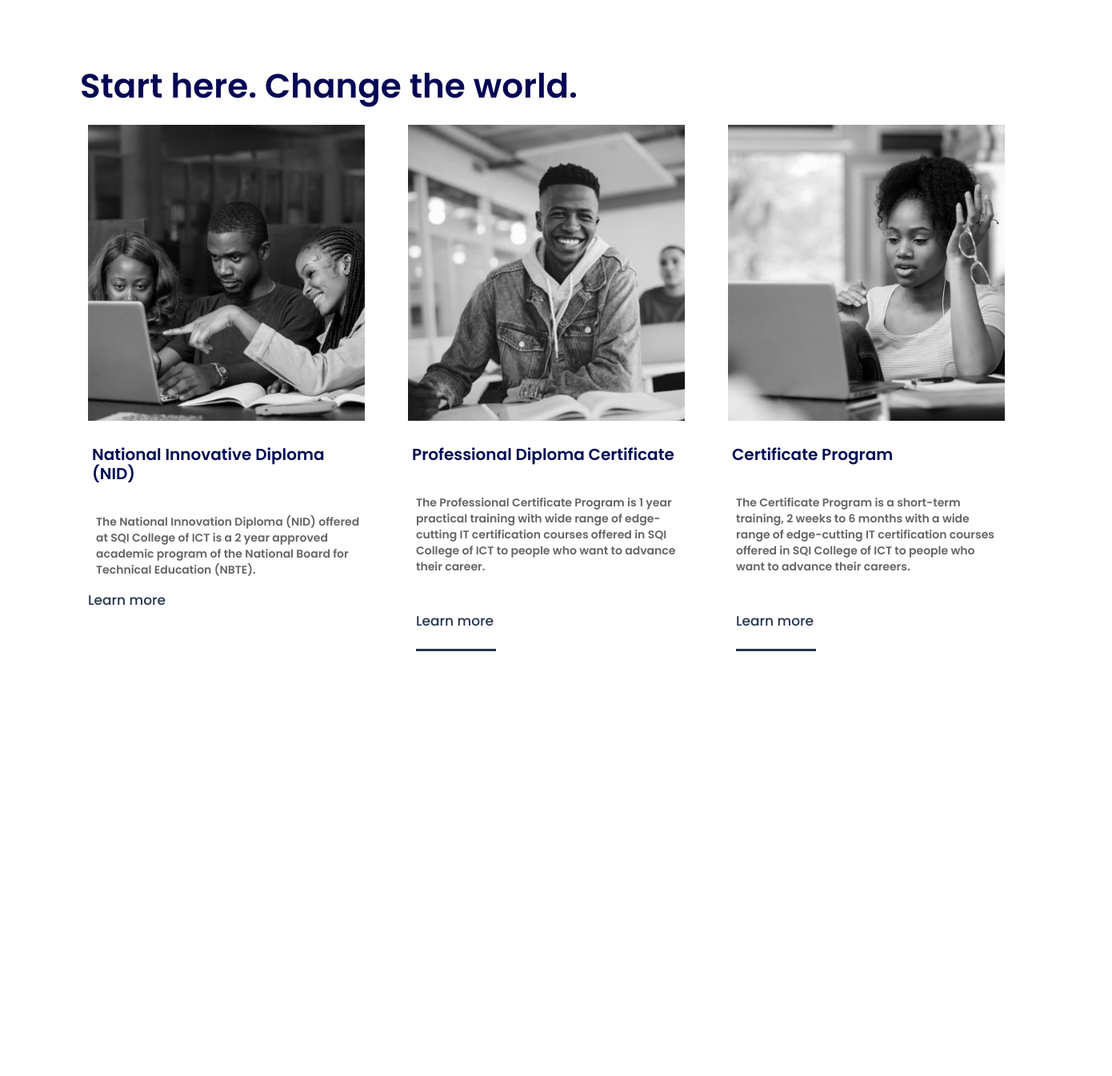
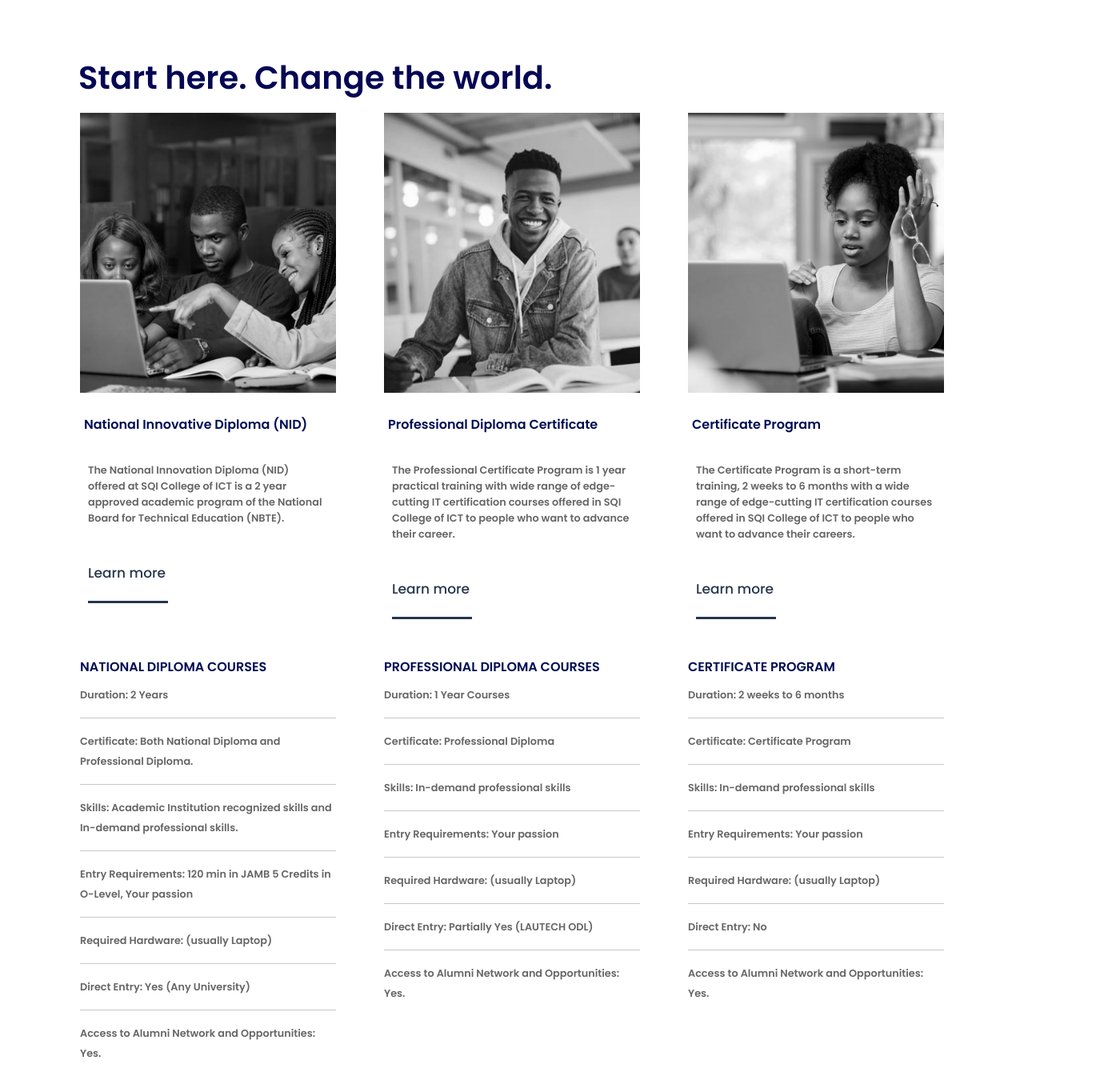
Before and after one commit to TopboySaint/SQI_LP_CLONE_REACT, a React (Vite) app: page / in a window 1280 px wide. Shown: the part 567-1912 px from the top of the page at 80% size, 1390 px wide, since content can reach past the window. Before the commit the page ends 1381 px from the top, so only its background shows below. Built offline with nearby package versions, Linux system fonts and the light colour scheme.

Commit message:
Add Certificate component and update styles for improved layout

```diff
--- a/src/App.jsx
+++ b/src/App.jsx
@@ -2,6 +2,7 @@ import React from "react";
 import Navbar from './components/Navbar';
 import Hero from './components/Hero';
 import Certification from './components/Certification';
+import Certificate from './components/Certificate';
 
 const App = () => {
   return (
@@ -9,6 +10,7 @@ const App = () => {
       <Navbar />
       <Hero />
       <Certification />
+      <Certificate />
     </>
   );
 };
--- /dev/null
+++ b/src/components/Certificate.jsx
@@ -0,0 +1,62 @@
+import React from 'react'
+import Styles from '../css/Certificate.module.css'
+
+const Certificate = () => {
+  return (
+    <>
+      <div className={Styles.enquire}>
+        <div className={Styles.prog}>
+          <h3><strong>NATIONAL DIPLOMA COURSES</strong></h3>
+          <p><strong>Duration</strong>: 2 Years</p>
+          <hr />
+          <p><strong>Certificate:</strong> Both National Diploma and Professional Diploma.</p>
+          <hr />
+          <p><strong>Skills:</strong> Academic Institution recognized skills and In-demand professional skills.</p>
+          <hr />
+          <p><strong>Entry Requirements:</strong> 120 min in JAMB 5 Credits in O-Level, Your passion</p>
+          <hr />
+          <p><strong>Required Hardware:</strong> (usually Laptop)</p>
+          <hr />
+          <p><strong>Direct Entry:</strong> Yes (Any University)</p>
+          <hr />
+          <p><strong>Access to Alumni Network and Opportunities:</strong> Yes.</p>
+        </div>
+        <div className={Styles.prog}>
+          <h3><strong>PROFESSIONAL DIPLOMA COURSES</strong></h3>
+          <p><strong>Duration</strong>: 1 Year Courses</p>
+          <hr />
+          <p><strong>Certificate:</strong> Professional Diploma</p>
+          <hr />
+          <p><strong>Skills:</strong> In-demand professional skills</p>
+          <hr />
+          <p><strong>Entry Requirements:</strong> Your passion</p>
+          <hr />
+          <p><strong>Required Hardware:</strong> (usually Laptop)</p>
+          <hr />
+          <p><strong>Direct Entry:</strong> Partially Yes (LAUTECH ODL)</p>
+          <hr />
+          <p><strong>Access to Alumni Network and Opportunities:</strong> Yes.</p>
+        </div>
+        <div className={Styles.prog}>
+          <h3><strong>CERTIFICATE PROGRAM</strong></h3>
+          <p><strong>Duration:</strong> 2 weeks to 6 months</p>
+          <hr />
+          <p><strong>Certificate:</strong> Certificate Program</p>
+          <hr />
+          <p><strong>Skills:</strong> In-demand professional skills</p>
+          <hr />
+          <p><strong>Entry Requirements:</strong> Your passion</p>
+          <hr />
+          <p><strong>Required Hardware:</strong> (usually Laptop)</p>
+          <hr />
+          <p><strong>Direct Entry:</strong> No</p>
+          <hr />
+          <p><strong>Access to Alumni Network and Opportunities:</strong> Yes.</p>
+        </div>
+      </div>
+    </>
+  )
+}
+
+
+export default Certificate
--- a/src/components/Certification.jsx
+++ b/src/components/Certification.jsx
@@ -17,19 +17,19 @@ const Certification = () => {
                 <img src={nidImg} alt="college bg" />
                 <h3>National Innovative Diploma (NID)</h3>
                 <p>The National Innovation Diploma (NID) offered at SQI College of ICT is a 2 year approved academic program of the National Board for Technical Education (NBTE).</p>
-                <div className={Styles.header}><a href="">Learn more</a></div>
+                <div className={Styles.learn}><a href="">Learn more</a></div>
             </div>
             <div className={Styles.picture}>
                 <img src={pdcImg} alt="prof bg" />
                 <h3>Professional Diploma Certificate</h3>
                 <p>The Professional Certificate Program is 1 year practical training with wide range of edge-cutting IT certification courses offered in SQI College of ICT to people who want to advance their career.</p>
-                <div className={Styles.learn}><a href="">Learn more</a></div>
+                <div className={Styles.learn}><a href="#">Learn more</a></div>
             </div>
             <div className={Styles.picture}>
-                <img src={cpImg} alt="certficate bg" />
+                <img src={cpImg} alt="certificate bg" />
                 <h3>Certificate Program</h3>
                 <p>The Certificate Program is a short-term training, 2 weeks to 6 months with a wide range of edge-cutting IT certification courses offered in SQI College of ICT to people who want to advance their careers.</p>
-                <div className={Styles.learn}><a href="">Learn more</a></div>
+                <div className={Styles.learn}><a href="#">Learn more</a></div>
             </div>
         </div>
     </>
--- /dev/null
+++ b/src/css/Certificate.module.css
@@ -0,0 +1,25 @@
+.enquire{
+    display: flex;
+    flex-wrap: wrap;
+    gap: 60px;
+    justify-content: center;
+}
+.prog{
+    border: none;
+    width: 25%;
+    margin-top: 80px;
+}
+.prog h3{
+    font-family: poppins, sans-serif;
+    font-size: 1rem;
+    font-weight: 700;
+    color: #000e54;
+    padding-bottom: 5px;
+}
+.prog p{
+    font-family: poppins, sans-serif;
+    font-size: 0.8rem;
+    font-weight: 550;
+    color: #666;
+    line-height: 25px;
+}
--- a/src/css/Certification.module.css
+++ b/src/css/Certification.module.css
@@ -1,40 +1,38 @@
 .picture{
     border: none;
-    width: 350px;
-    height: 650px;
-    position: relative;
-    top: 15px;
+    width: 25%;
 }
 .header h2{
-    margin-top: 80px;
-    font-size: 42px;
+    margin-top: 70px;
+    font-size: 2.5rem;
     font-weight: 600;
     font-family: poppins;
     color: #050754;
-    transform: translate(100px,0px );
+    padding-left: 98px;
+    margin-bottom: 20px;
 }
 .pictures{
     display: flex;
     flex-wrap: wrap;
-    gap: 50px;
-    transform: translate(110px,0px );
+    justify-content: center;
+    gap: 60px;
 }
 .picture img{
-    width: 346px;
-    height: 370px;
+    width: 100%;
+    height: 350px;
     filter: grayscale(150);
 }
 .picture h3{
     color:#000E54;
     font-weight: 700;
-    font-size: 20px;
+    font-size: 1rem;
     font-family: poppins;
     padding: 30px 5px;
 }
 .picture p{
     color: #666666;
     font-weight: 550;
-    font-size: 14px;
+    font-size: 0.8rem;
     font-family: poppins;
     line-height: 20px;
     padding: 0px 10px;
--- a/src/css/Hero.module.css
+++ b/src/css/Hero.module.css
@@ -7,23 +7,24 @@
 }
 .divs{
     display: flex;
+    justify-content: center;
 }
 .study h1{
     font-size: 64px;
     font-weight: 800;
     color: #000e42;
-    padding: 100px;
-    line-height: 70px;
+    padding: 80px;
+    line-height: 75px;
     font-family: helvetica, sans-serif;
 }
 .study p{
     font-size: 16px;
     font-weight: 400;
     color:#474747;
-    padding: 60px;
+    padding: 40px;
     font-family: poppins;
-    transform: translate(0px, -150px);
-    margin-left: 40px;
+    transform: translate(0px, -100px);
+    margin-left: 50px;
 }
 .study button{
     background-color: #00208a;
@@ -35,8 +36,8 @@
     border: none;
     border-radius: 20px;
     font-family: poppins;
-    transform: translate(0px, -190px);
-    margin-left: 105px;
+    transform: translate(90px, -130px);
+    /* margin-left: 105px; */
 }
 .study img{
     width: 450px;
```
